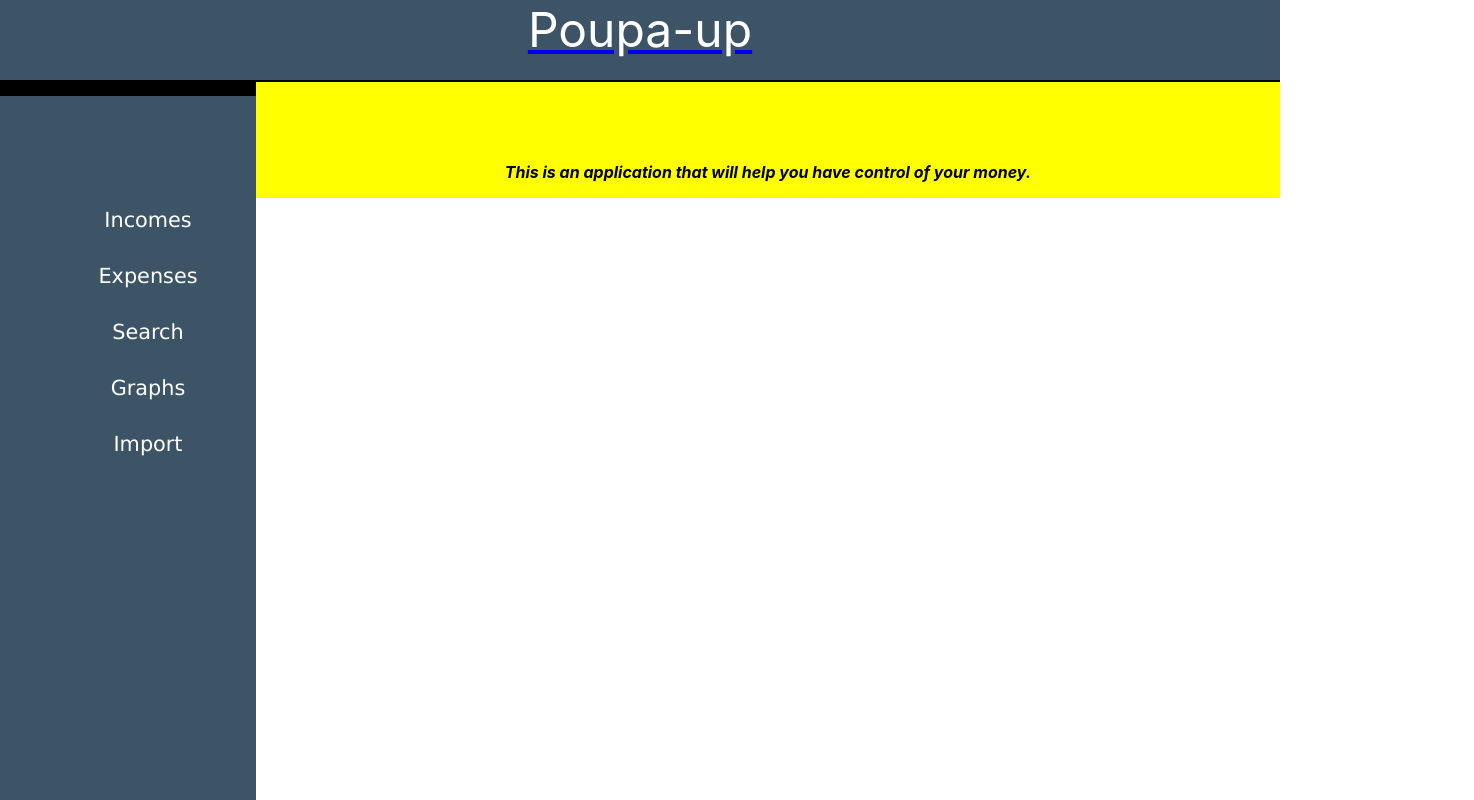
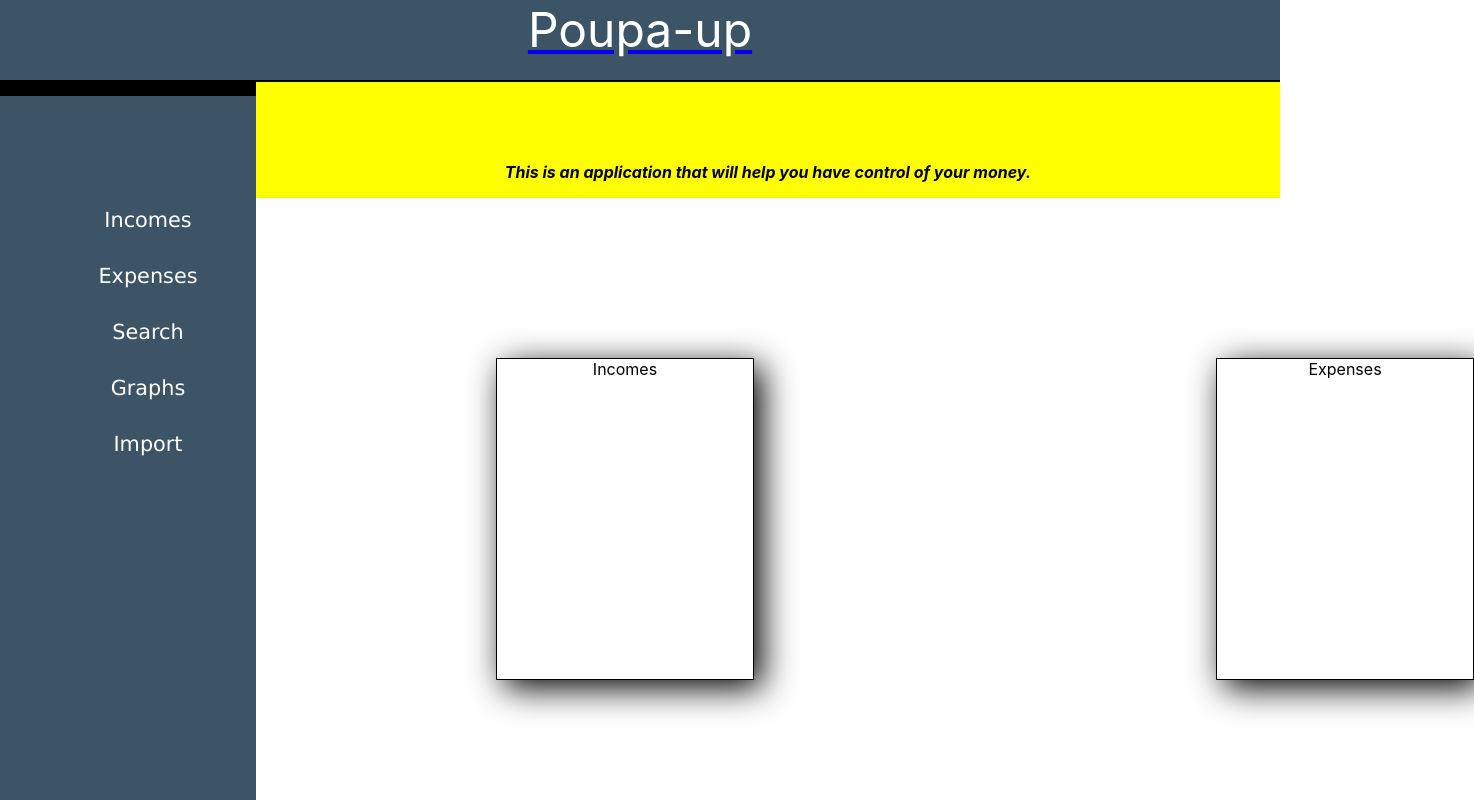
Before and after one commit to AlexandreResende/poupa-up-web, a React (Create React App) app: page / in a window 1280 px wide. Shown: the whole page, 1474 px wide, since content can reach past the window. Built offline with nearby package versions, Linux system fonts and the light colour scheme.

Commit message:
component: Create content-card component

```diff
--- /dev/null
+++ b/src/components/contentCard/content-card.js
@@ -0,0 +1,22 @@
+
+import React, { Component } from 'react';
+
+import ContentCardSC from './content-card.sc';
+
+class ContentCard extends Component {
+  constructor(props) {
+    super(props)
+    this.state = {};
+  }
+
+  render() {
+    return (
+      <ContentCardSC
+        marginRight={this.props.marginRight}
+        marginLeft={this.props.marginLeft}
+      >{this.props.title}</ContentCardSC>
+    );
+  }
+}
+
+export default ContentCard;
--- /dev/null
+++ b/src/components/contentCard/content-card.sc.js
@@ -0,0 +1,17 @@
+
+import styled from 'styled-components';
+
+const ContentCard = styled.div`
+  display: inline-block;
+  width: 20%;
+  height:40%;
+  border: 1px solid black;
+  margin-top: 10rem;
+  position: absolute;
+  margin-right: ${props => props.marginRight};
+  margin-left: ${props => props.marginLeft};
+  text-align: center;
+  box-shadow: 0.5rem 0.5rem 2rem black;
+`;
+
+export default ContentCard;
--- a/src/components/contentSection/content-section.js
+++ b/src/components/contentSection/content-section.js
@@ -2,6 +2,7 @@
 import React, { PureComponent } from 'react';
 
 import ContentSectionSC from './content-section.sc';
+import ContentCard from '../contentCard/content-card';
 
 import './content-section.css';
 
@@ -17,6 +18,8 @@ class ContentSection extends PureComponent {
         <p>
           This is an application that will help you have control of your money.
         </p>
+        <ContentCard title={'Incomes'} marginLeft={'15rem'} marginRight={'10rem'}></ContentCard>
+        <ContentCard title={'Expenses'} marginLeft={'60rem'} marginRight={'5rem'}></ContentCard>
       </ContentSectionSC>
     );
   }
```
